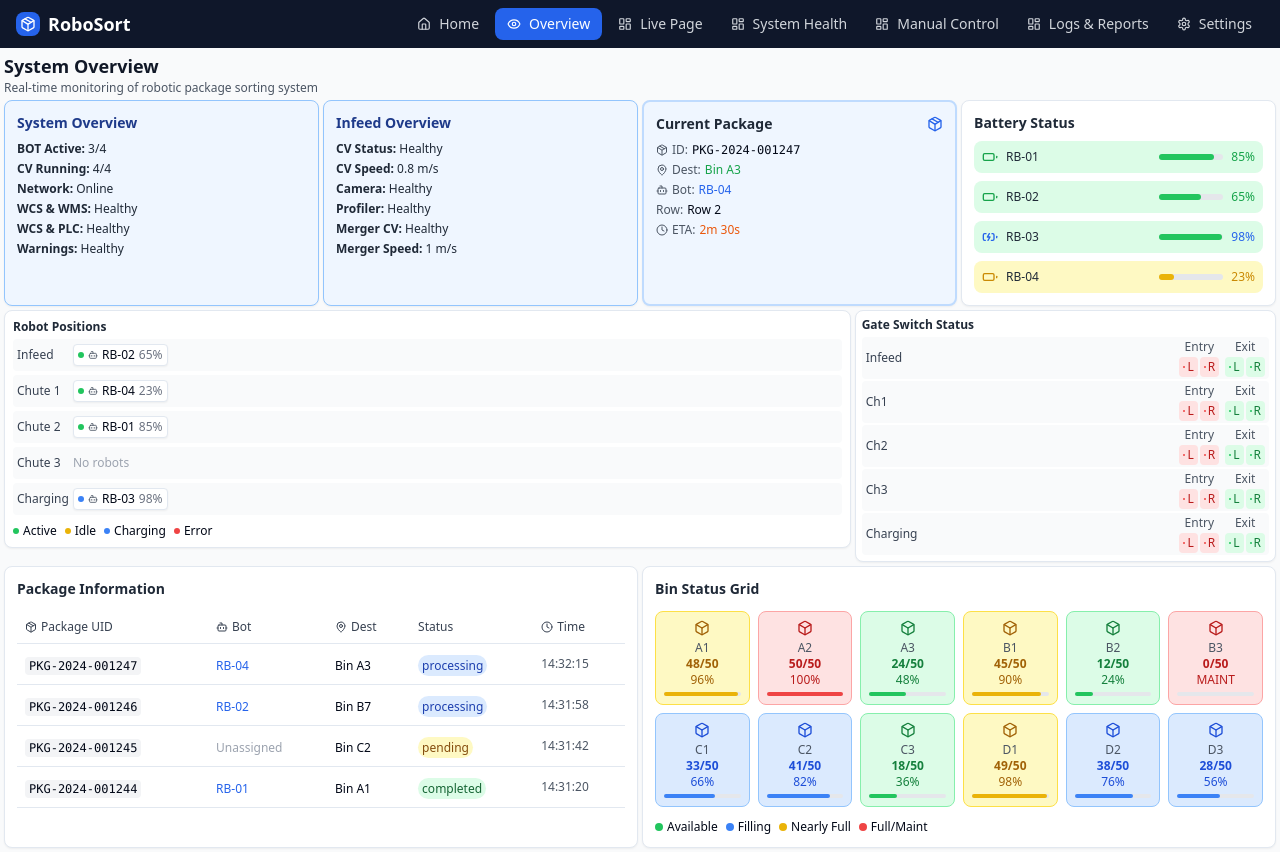
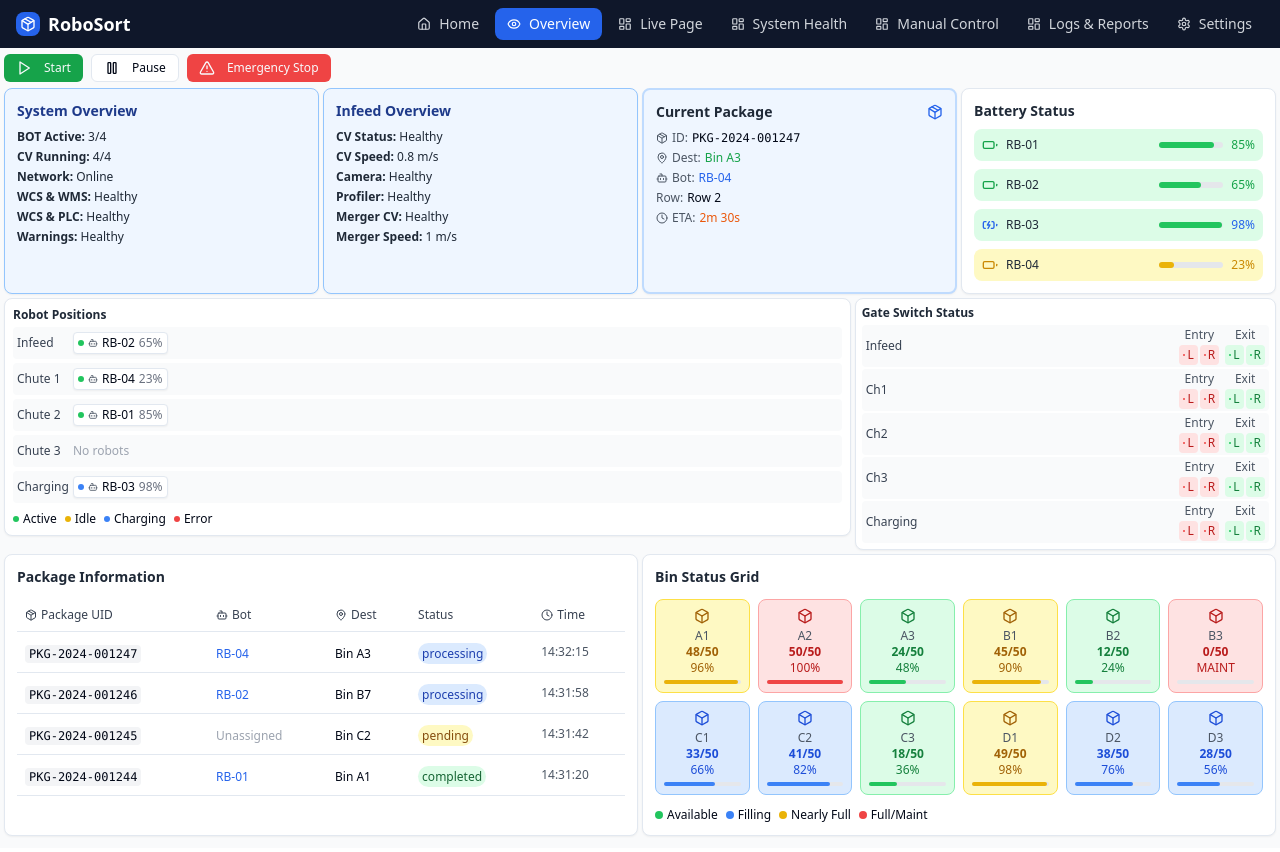
Before and after one commit to Suraj-Vaidyanathan/sapien-sort, a React (Vite) app: page /overview in a window 1280 px wide. Built offline with nearby package versions, Linux system fonts and the light colour scheme.

Commit message:
Refactor: Replace overview text with control buttons
Replaced the "System Overview" text and subtext with "Start", "Pause", and "Emergency Stop" buttons below the navbar on the Overview page.

```diff
--- a/src/pages/Overview.tsx
+++ b/src/pages/Overview.tsx
@@ -1,4 +1,3 @@
-
 import React from 'react';
 import { useRealtimeData } from '@/hooks/useRealtimeData';
 import SystemOverviewCard from '@/components/SystemOverviewCard';
@@ -9,6 +8,8 @@ import SwitchStatusCard from '@/components/SwitchStatusCard';
 import BatteryStatusCard from '@/components/BatteryStatusCard';
 import PackageTable from '@/components/PackageTable';
 import BinGrid from '@/components/BinGrid';
+import { Button } from '@/components/ui/button';
+import { Play, Pause, AlertTriangle } from 'lucide-react';
 
 const Overview = () => {
   const {
@@ -21,6 +22,21 @@ const Overview = () => {
   } = useRealtimeData();
 
   const TOTAL_ROWS = 5;
+
+  const handleStart = () => {
+    console.log('System started');
+    // Add start system logic here
+  };
+
+  const handlePause = () => {
+    console.log('System paused');
+    // Add pause system logic here
+  };
+
+  const handleEmergencyStop = () => {
+    console.log('Emergency stop activated');
+    // Add emergency stop logic here
+  };
 
   // Dynamically compute botActive based on real data
   const activeBotCount = robots.filter(r => r.status === 'active').length;
@@ -79,11 +95,31 @@ const Overview = () => {
   return (
     <div className="min-h-screen bg-gray-50 p-1">
       <div className="max-w-7xl mx-auto">
-        <div className="mb-1">
-          <h1 className="text-lg font-bold text-gray-900">System Overview</h1>
-          <p className="text-gray-600 text-xs">
-            Real-time monitoring of robotic package sorting system
-          </p>
+        {/* Control Buttons */}
+        <div className="mb-1 flex items-center gap-2 h-8">
+          <Button
+            onClick={handleStart}
+            className="h-7 px-3 text-xs bg-green-600 hover:bg-green-700"
+          >
+            <Play className="w-3 h-3 mr-1" />
+            Start
+          </Button>
+          <Button
+            onClick={handlePause}
+            variant="outline"
+            className="h-7 px-3 text-xs"
+          >
+            <Pause className="w-3 h-3 mr-1" />
+            Pause
+          </Button>
+          <Button
+            onClick={handleEmergencyStop}
+            variant="destructive"
+            className="h-7 px-3 text-xs"
+          >
+            <AlertTriangle className="w-3 h-3 mr-1" />
+            Emergency Stop
+          </Button>
         </div>
 
         {/* Top row - System and Infeed Overview */}
```
